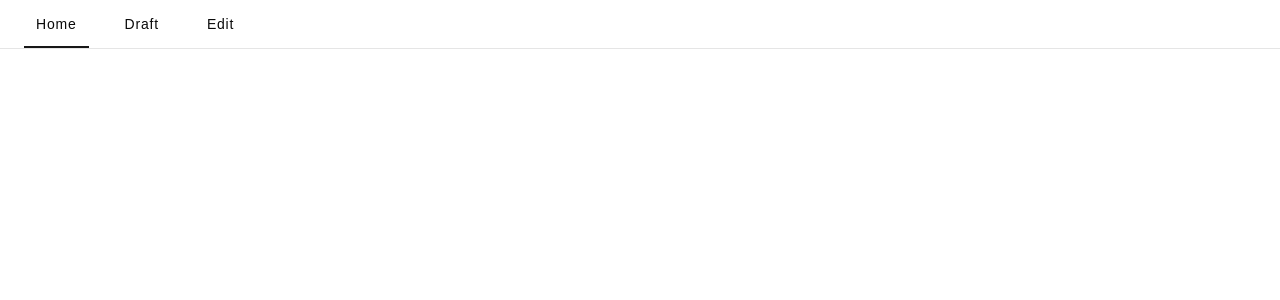
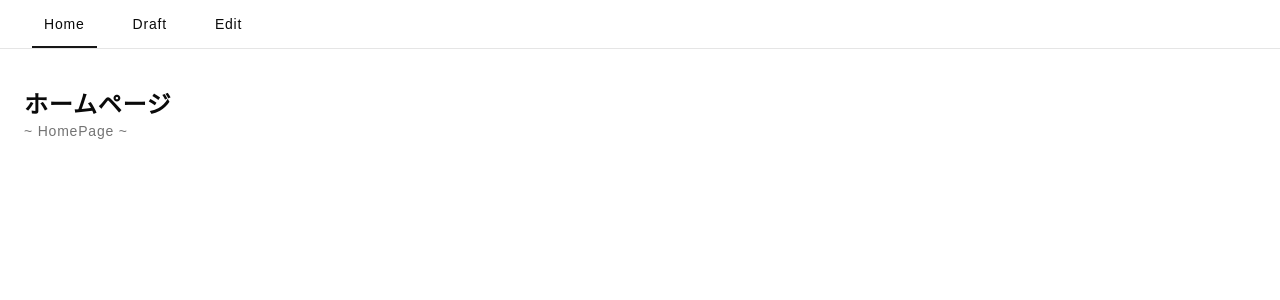
Before and after one commit to amarukawanobiru/next-text-editor, a Next.js app: page / in a window 1280 px wide. Shown: the top 300 px of the page. Built offline with nearby package versions, Linux system fonts and the light colour scheme.

Commit message:
feat: Heading を追加、各ページに設置、Navigation の余白を調整

```diff
--- a/src/app/draft/page.tsx
+++ b/src/app/draft/page.tsx
@@ -1,7 +1,9 @@
+import { Heading } from "@/components/Heading";
+
 export default function Page() {
   return (
-    <div>
-      <div />
-    </div>
+    <section className="px-6 pt-10">
+      <Heading title="下書き" description="DraftForm" />
+    </section>
   );
 }
--- a/src/app/edit/page.tsx
+++ b/src/app/edit/page.tsx
@@ -1,7 +1,9 @@
+import { Heading } from "@/components/Heading";
+
 export default function Page() {
   return (
-    <div>
-      <div />
-    </div>
+    <section className="px-6 pt-10">
+      <Heading title="編集" description="EditForm" />
+    </section>
   );
 }
--- a/src/app/page.tsx
+++ b/src/app/page.tsx
@@ -1,7 +1,9 @@
+import { Heading } from "@/components/Heading";
+
 export default function Home() {
   return (
-    <div>
-      <div />
-    </div>
+    <section className="px-6 pt-10">
+      <Heading title="ホームページ" description="HomePage" />
+    </section>
   );
 }
--- /dev/null
+++ b/src/components/Heading/index.tsx
@@ -0,0 +1,24 @@
+import { cn } from "@/lib/utils";
+
+type HeadingProps = {
+  title: string;
+  description: string;
+  tagName?: "h1" | "h2" | "h3" | "h4" | "h5" | "h6";
+} & React.ComponentPropsWithoutRef<"head">;
+
+export const Heading = ({
+  title,
+  description,
+  tagName: TagName = "h2",
+  className,
+  ...props
+}: HeadingProps) => {
+  return (
+    <hgroup className="flex flex-col">
+      <TagName {...props} className={cn("text-2xl font-bold", className)}>
+        {title}
+      </TagName>
+      <p className="text-muted-foreground text-sm font-medium">{`~ ${description} ~`}</p>
+    </hgroup>
+  );
+};
--- a/src/components/Navigation/index.tsx
+++ b/src/components/Navigation/index.tsx
@@ -11,7 +11,7 @@ type NavigationProps = React.ComponentPropsWithoutRef<"nav">;
 
 export const Navigation = ({ className, ...props }: NavigationProps) => {
   return (
-    <nav {...props} className={cn("px-4 border-b", className)}>
+    <nav {...props} className={cn("px-6 border-b", className)}>
       <ul className="h-12 flex items-center gap-x-2">
         {navItems.map(({ href, title }) => (
           <li key={href} className="px-2">
```
